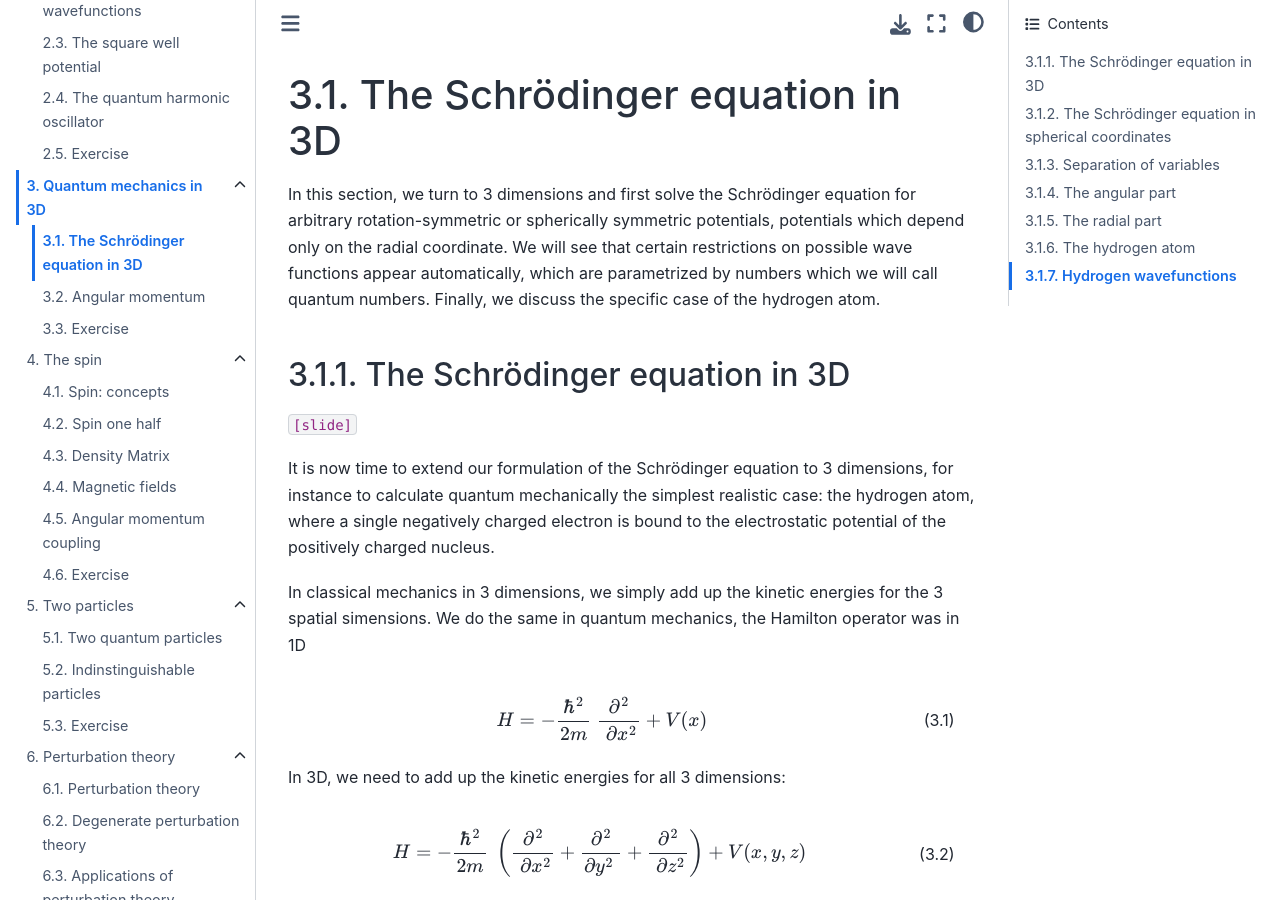
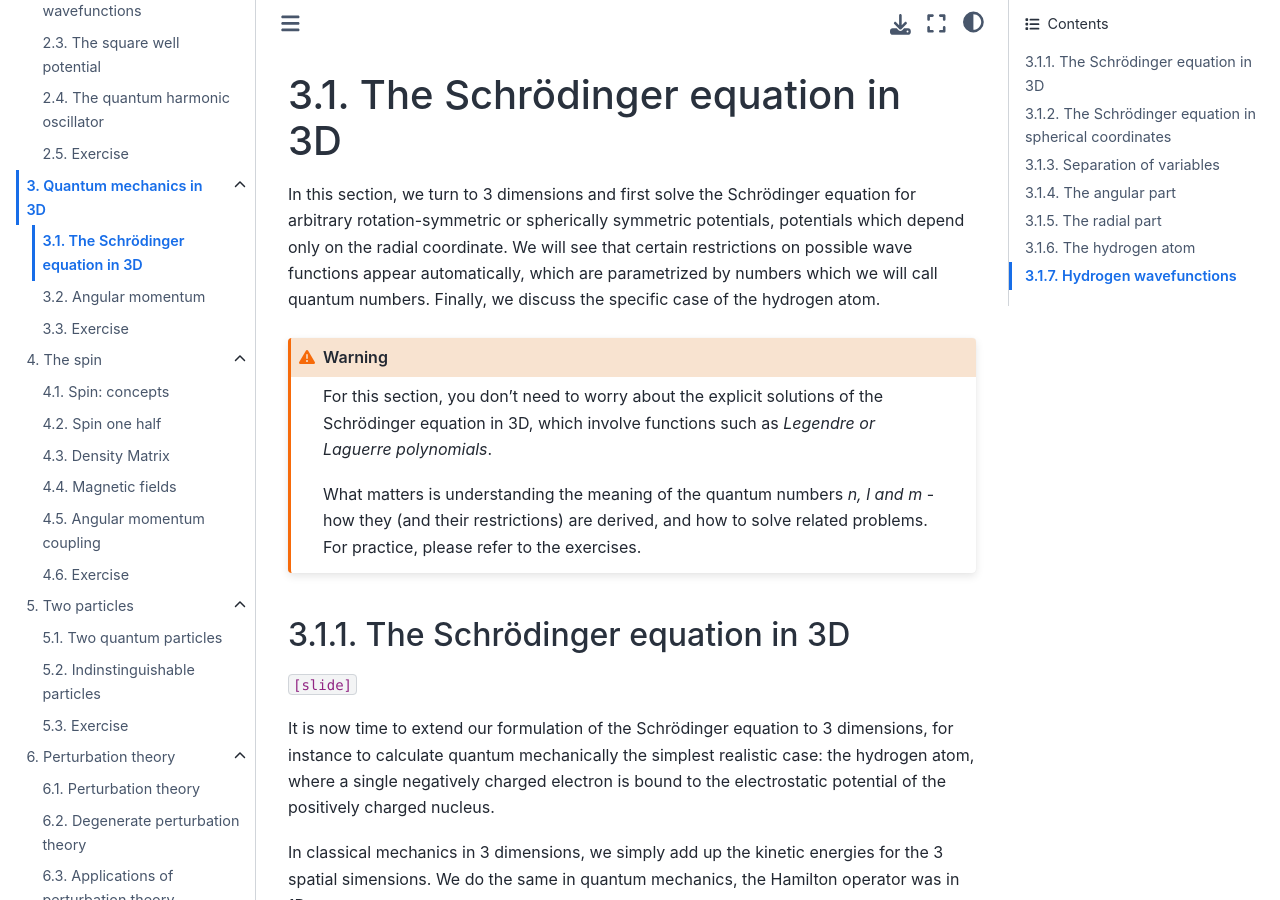
Before and after one commit to wolfgangasdf/iqp-book, a Jupyter Book: the page built from 3d-schroedinger.md, in a window 1280 px wide and 900 px high. Built offline with Jupyter Book 1.0.4 settings and Sphinx 7.4.7 and the Sphinx Book theme 1.1.4, drawn with Linux system fonts in a browser that asks for light colours.

Commit message:
add warning for 3D

```diff
--- a/3d-schroedinger.md
+++ b/3d-schroedinger.md
@@ -13,6 +13,12 @@ kernelspec:
 # The Schrödinger equation in 3D
 
 In this section, we turn to 3 dimensions and first solve the Schrödinger equation for arbitrary rotation-symmetric or spherically symmetric potentials, potentials which depend only on the radial coordinate. We will see that certain restrictions on possible wave functions appear automatically, which are parametrized by numbers which we will call quantum numbers. Finally, we discuss the specific case of the hydrogen atom.
+
+:::{warning}
+For this section, you don’t need to worry about the explicit solutions of the Schrödinger equation in 3D, which involve functions such as *Legendre or Laguerre polynomials*.
+
+What matters is understanding the meaning of the quantum numbers *n, l and m* - how they (and their restrictions) are derived, and how to solve related problems. For practice, please refer to the exercises.
+:::
 
 ## The Schrödinger equation in 3D
 
```
